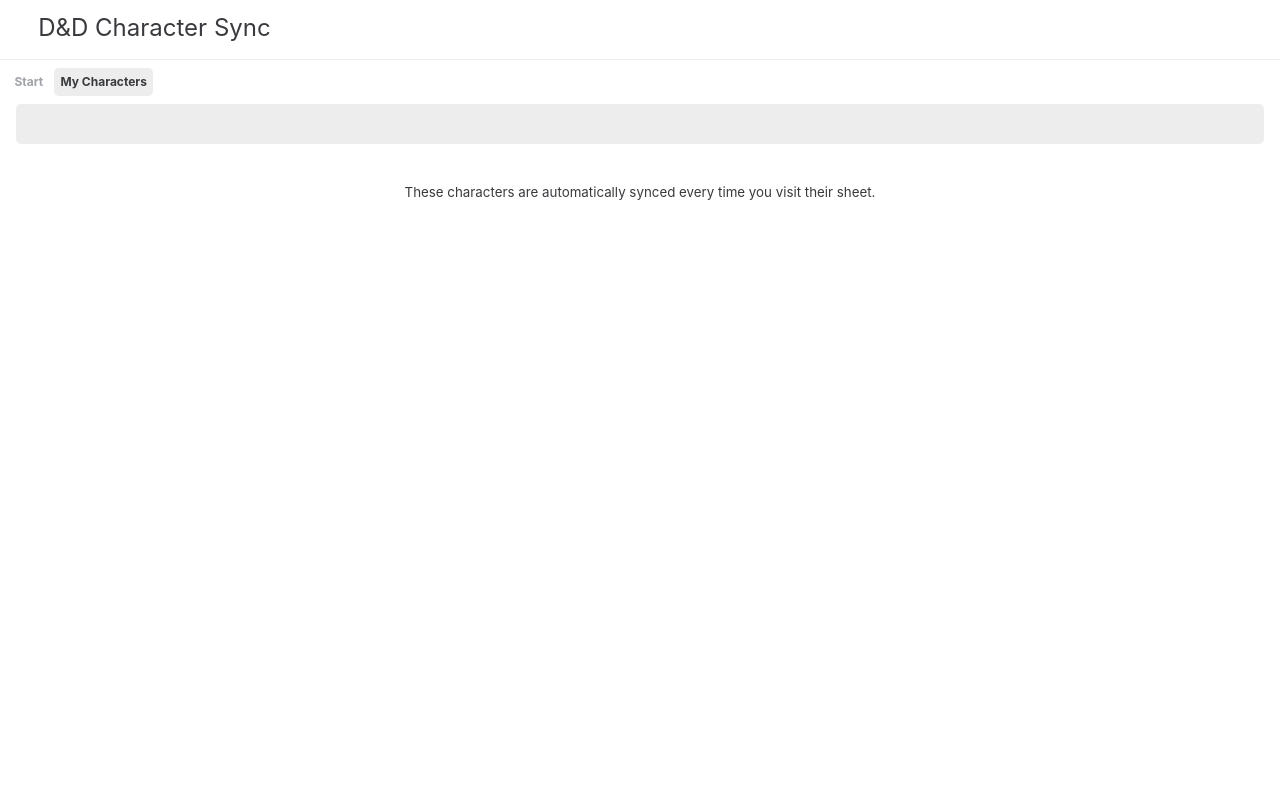
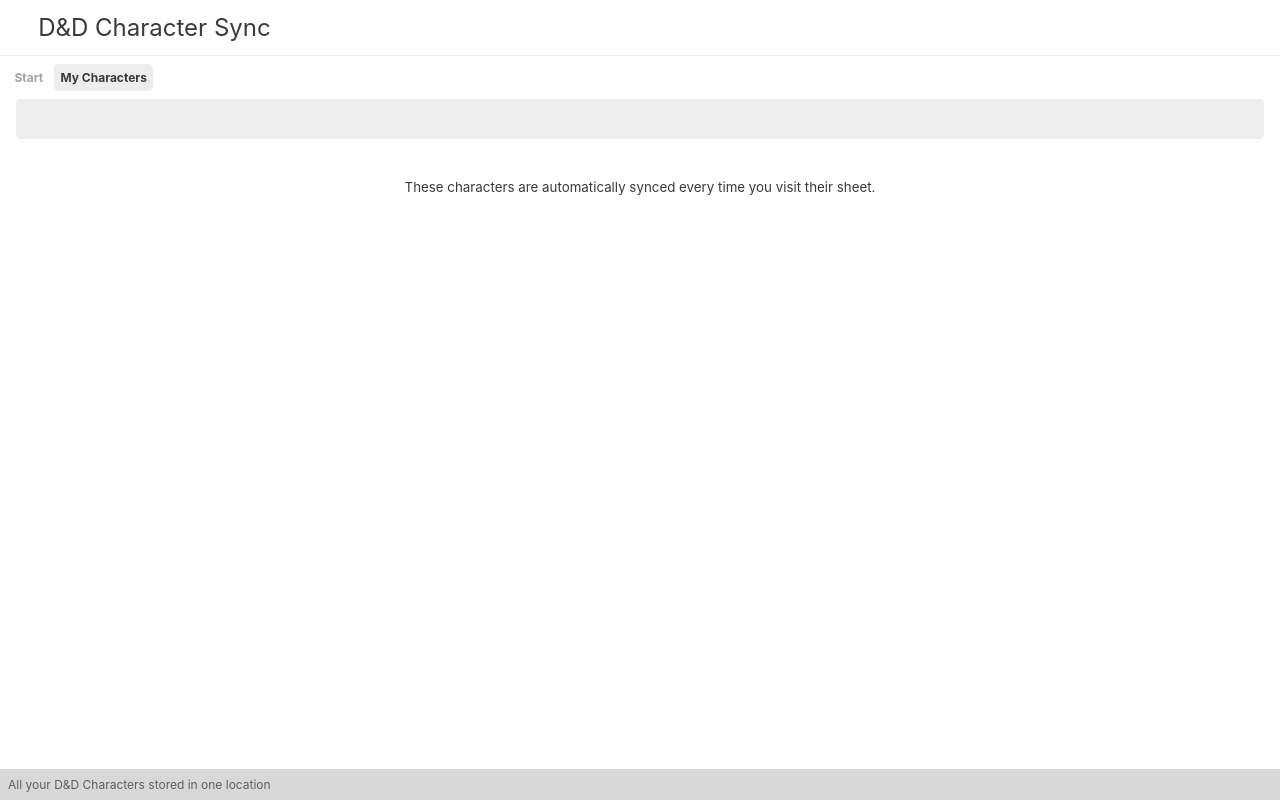
Before and after one commit to HarmlessKey/CharacterSync, a browser extension: page index.html in a window 1280 px wide. Both pictures are taken after a click on the button "My Characters". Drawn offline with Linux system fonts and the light colour scheme.

Commit message:
Footer added

```diff
--- a/css/styles.css
+++ b/css/styles.css
@@ -26,9 +26,10 @@
 	font-weight: bold;
 }
 #root {
+	height: 100%;
 	min-width: 365px;
 	display: grid;
-	grid-template-rows: 60px minmax(200px, 1fr) max-content;
+	grid-template-rows: auto 1fr auto;
 }
 #header {
 	padding: .8rem;
@@ -43,6 +44,16 @@
 }
 #footer {
 	padding: .5rem;
+	display: flex;
+	justify-content: space-between;
+	align-items: center;
+	font-size: .75rem;
+	background-color: var(--neutral-1);
+	color: var(--neutral-5);
+}
+#footer a {
+	padding-top: 1px;
+	color: var(--neutral-5);
 }
 .top {
 	text-align: center;
@@ -137,6 +148,7 @@
 
 .step {
 	display: none;
+	padding-bottom: .5rem;
 }
 .step.is-active {
 	display: block;
--- a/index.html
+++ b/index.html
@@ -121,11 +121,19 @@
 					<ul class="characters" id="characters">
 					</ul>
 					<div class="footer">
-						<small class="neutral-5 text-center block mb-1">
+						<small class="neutral-5 text-center block">
 							These characters are automatically synced every time you visit their sheet.
 						</small>
 					</div>
 				</div>
+			</div>
+			<div id="footer">
+				<span>
+					All your D&D Characters stored in one location
+				</span>
+				<a href="https://github.com/HarmlessHarm/CharacterSync" target="_blank" rel="noopener">
+					<i class="fab fa-github" aria-hidden="true"></i>
+				</a>
 			</div>
 		</div>
 
--- a/package.json
+++ b/package.json
@@ -9,7 +9,7 @@
     "type": "git",
     "url": "git+https://github.com/HarmlessHarm/CharacterSync.git"
   },
-  "author": "Harm Manders",
+  "author": "Harm Manders & Key Roos",
   "homepage": "https://github.com/HarmlessHarm/CharacterSync#readme",
   "devDependencies": {
     "@types/gulp": "^4.0.10",
--- a/popup/navigation.js
+++ b/popup/navigation.js
@@ -21,15 +21,6 @@
 		}
 	}
 });
-
-// Set footer content
-const setFooterContent = (tab) => {
-	let content = "";
-	if(tab === "#my-characters") {
-		content = "";
-	}
-	document.getElementById("footer").innerHTML = content;
-}
 
 // Navigate to url
 const page_buttons = document.getElementsByClassName('open-page');
@@ -79,7 +70,6 @@
 	const activePaneId = anchorReference.getAttribute("data-pane");
 	const activePane = document.querySelector(activePaneId);
 	activePane.classList.add("is-active");
-	setFooterContent(activePaneId);
 }
 for (const tab of tabs) {
 	tab.addEventListener("click", tabClicks)
```
